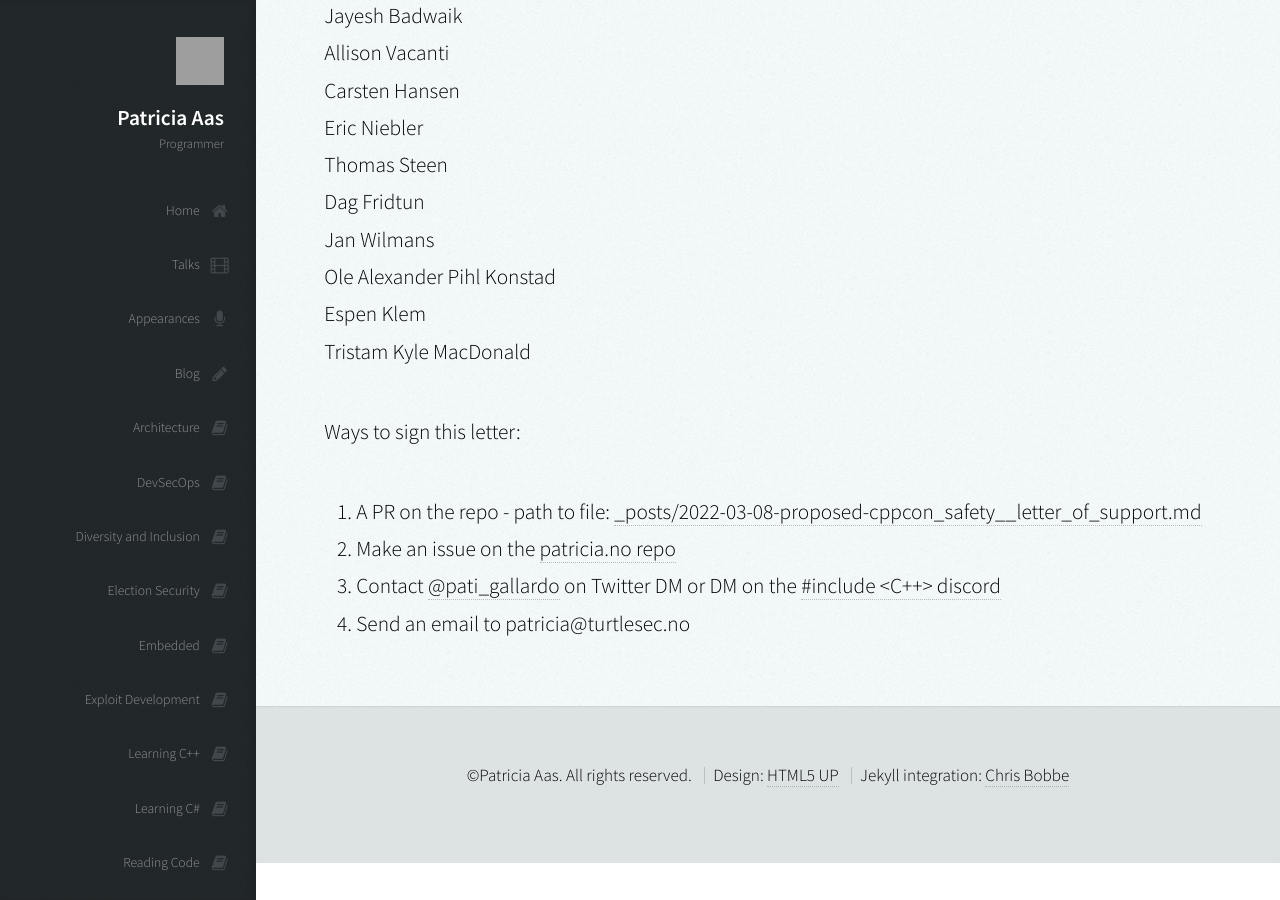
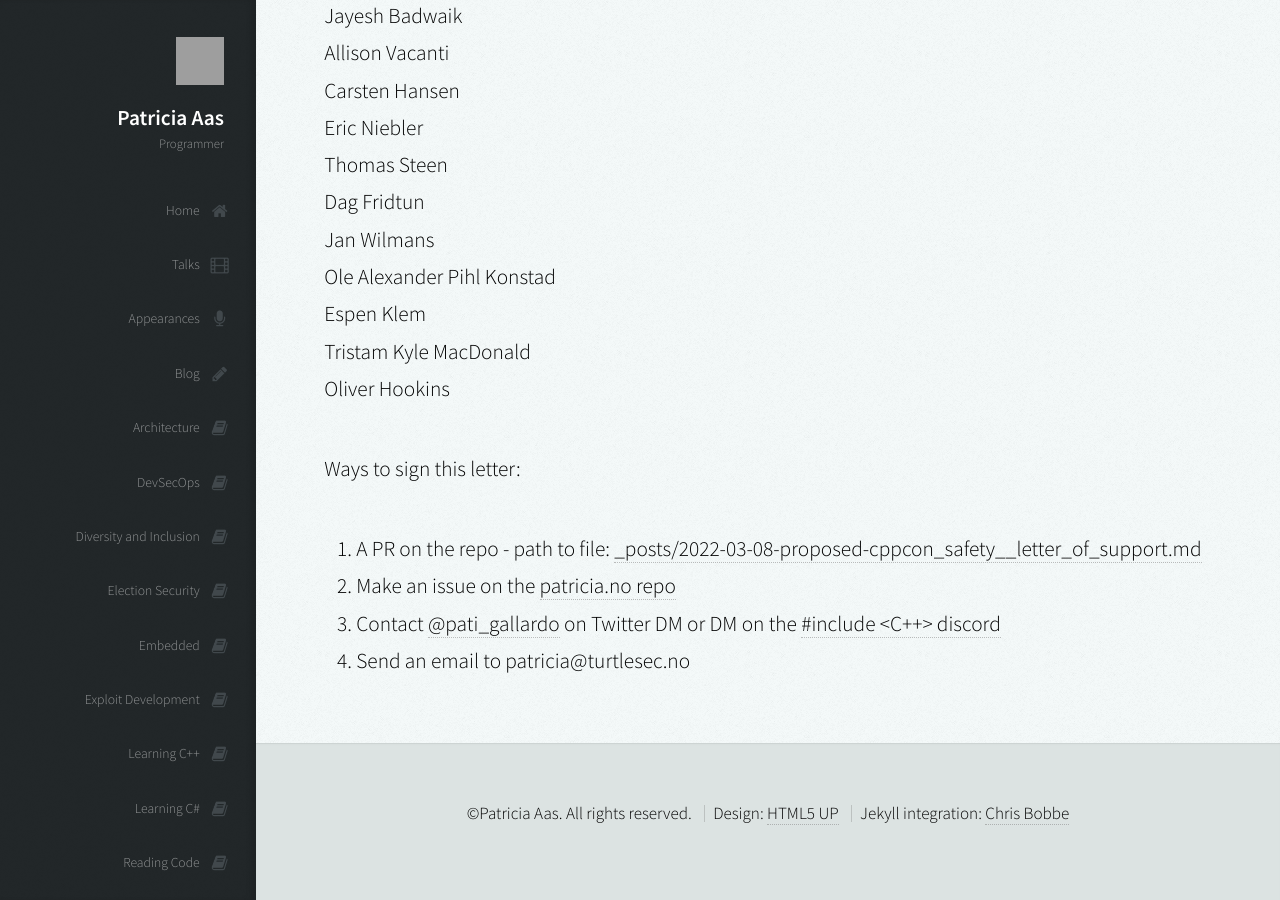
Before and after one commit to patricia-gallardo/patricia-gallardo.github.io, a Jekyll site: the page built from _posts/2022-03-08-proposed-cppcon_safety__letter_of_support.md, in a window 1280 px wide and 900 px high, scrolled down 5933 px. Built offline with Jekyll 4.4.1, drawn with Linux system fonts in a browser that asks for light colours; nearby versions of some CDN libraries; grey boxes are pictures that could not be loaded.

Commit message:
Update 2022-03-08-proposed-cppcon_safety__letter_of_support.md

```diff
--- a/_posts/2022-03-08-proposed-cppcon_safety__letter_of_support.md
+++ b/_posts/2022-03-08-proposed-cppcon_safety__letter_of_support.md
@@ -167,6 +167,7 @@ Jan Wilmans <br>
 Ole Alexander Pihl Konstad <br>
 Espen Klem <br>
 Tristam Kyle MacDonald <br>
+Oliver Hookins <br>
 
 
 Ways to sign this letter:
```
